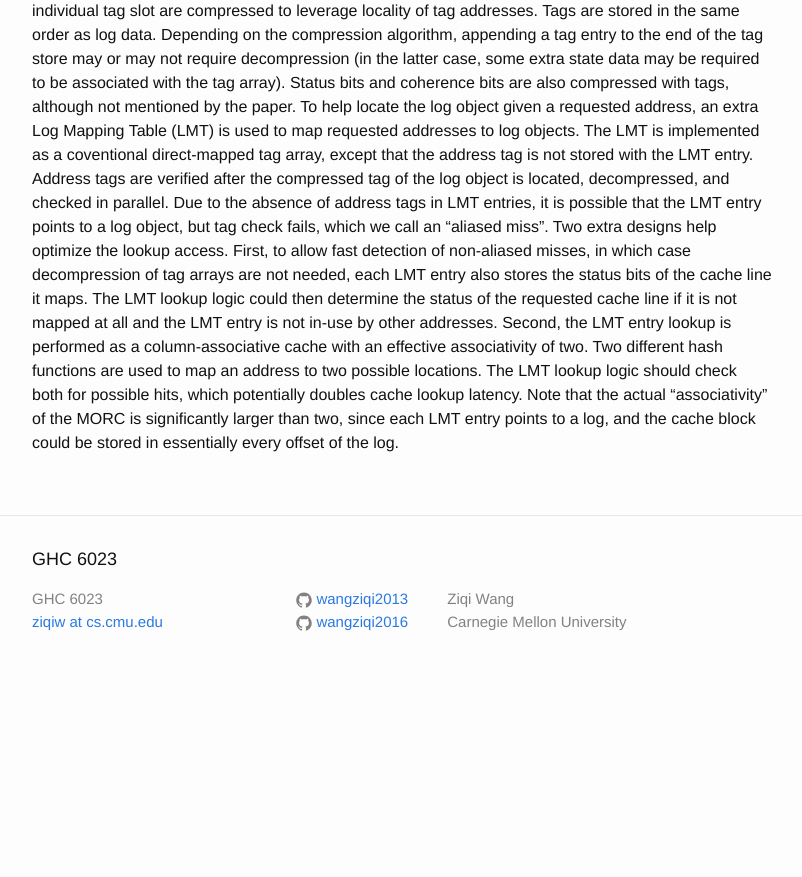
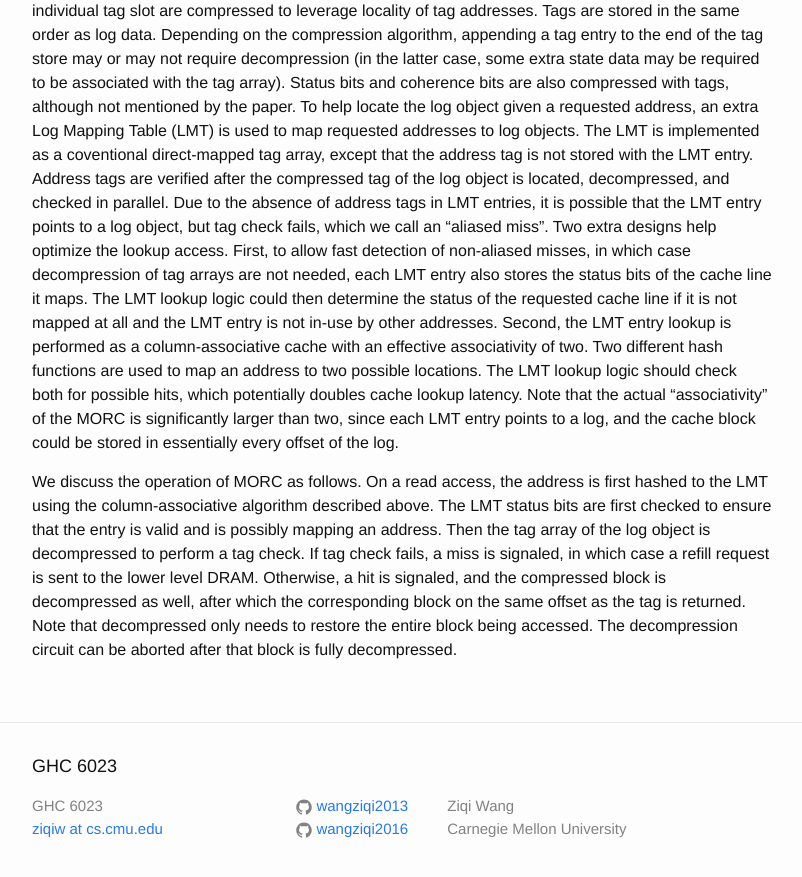
Before and after one commit to wangziqi2013/wangziqi2013.github.io, a Jekyll site: the page built from _posts/2020-06-28-morc.markdown, in a window 1280 px wide and 900 px high, scrolled down 1837 px. Shown: the top 877 px of the window, without its empty margins (238-1040 px from the left). Built offline with Jekyll 4.4.1, drawn with Linux system fonts in a browser that asks for light colours; before the commit the page ends 2530 px from its top, so only the background shows below that.

Commit message:
Adding read access

```diff
--- a/_posts/2020-06-28-morc.markdown
+++ b/_posts/2020-06-28-morc.markdown
@@ -85,3 +85,11 @@ hash functions are used to map an address to two possible locations. The LMT loo
 hits, which potentially doubles cache lookup latency.
 Note that the actual "associativity" of the MORC is significantly larger than two, since each LMT entry points to a log,
 and the cache block could be stored in essentially every offset of the log.
+
+We discuss the operation of MORC as follows. On a read access, the address is first hashed to the LMT using the
+column-associative algorithm described above. The LMT status bits are first checked to ensure that the entry is valid
+and is possibly mapping an address. Then the tag array of the log object is decompressed to perform a tag check. If
+tag check fails, a miss is signaled, in which case a refill request is sent to the lower level DRAM. Otherwise, a hit
+is signaled, and the compressed block is decompressed as well, after which the corresponding block on the same offset
+as the tag is returned. Note that decompressed only needs to restore the entire block being accessed. The decompression
+circuit can be aborted after that block is fully decompressed.
```
